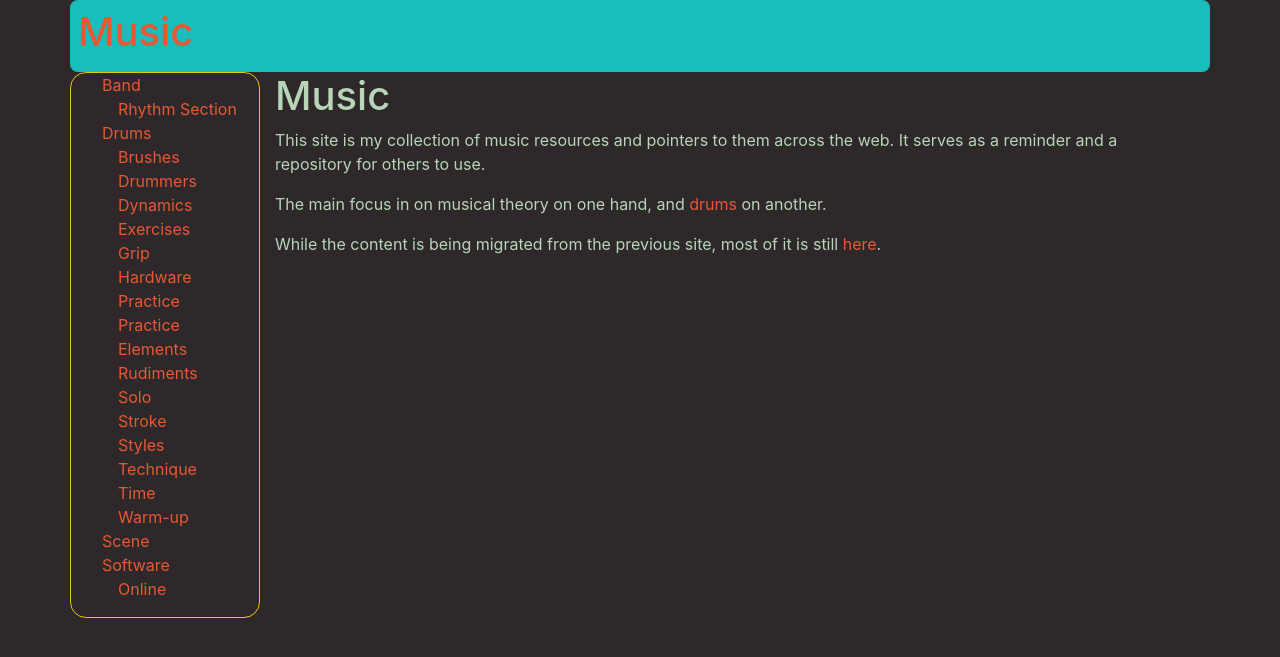
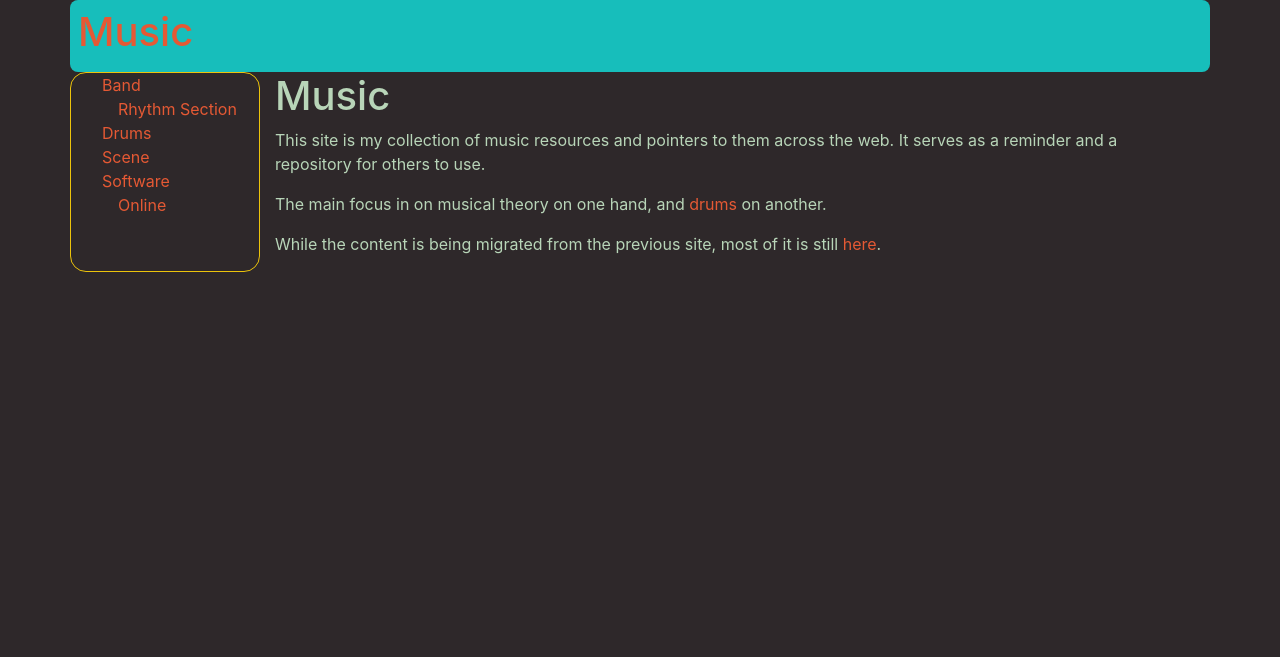
Before and after one commit to MisterY/music-site, a Jekyll site: the page built from index.md, in a window 1280 px wide. Shown: the top 657 px of the page. Built offline with Jekyll 4.4.1, drawn with Linux system fonts in a browser that asks for light colours; nearby versions of some CDN libraries; our own code applies the rules of GitHub Pages for plain Markdown files.

Commit message:
blast beats, moving navigation onto drums page

```diff
--- a/_includes/left-nav.md
+++ b/_includes/left-nav.md
@@ -30,21 +30,6 @@
 * [Band](/band/)
   * [Rhythm Section](/band/rhythm-section)
 * [Drums](/drums/)
-  * [Brushes](/drums/brushes)
-  * [Drummers](/drums/drummers)
-  * [Dynamics](/drums/dynamics)
-  * [Exercises](/drums/exercises)
-  * [Grip](/drums/grip)
-  * [Hardware](/drums/hardware)
-  * [Practice](/drums/practice)
-  * [Practice Elements](/drums/practice-elements)
-  * [Rudiments](/drums/rudiments)
-  * [Solo](/drums/solo)
-  * [Stroke](/drums/stroke)
-  * [Styles](/drums/styles)
-  * [Technique](/drums/technique)
-  * [Time](/drums/time)
-  * [Warm-up](/drums/warmup)
 * [Scene](/scene)
 * [Software](/software/)
   * [Online](/software/online_services)
```
Also changed, not shown: drums/blast-beats.md (added, +19 -0 lines), drums/index.md (+16 -9 lines).
